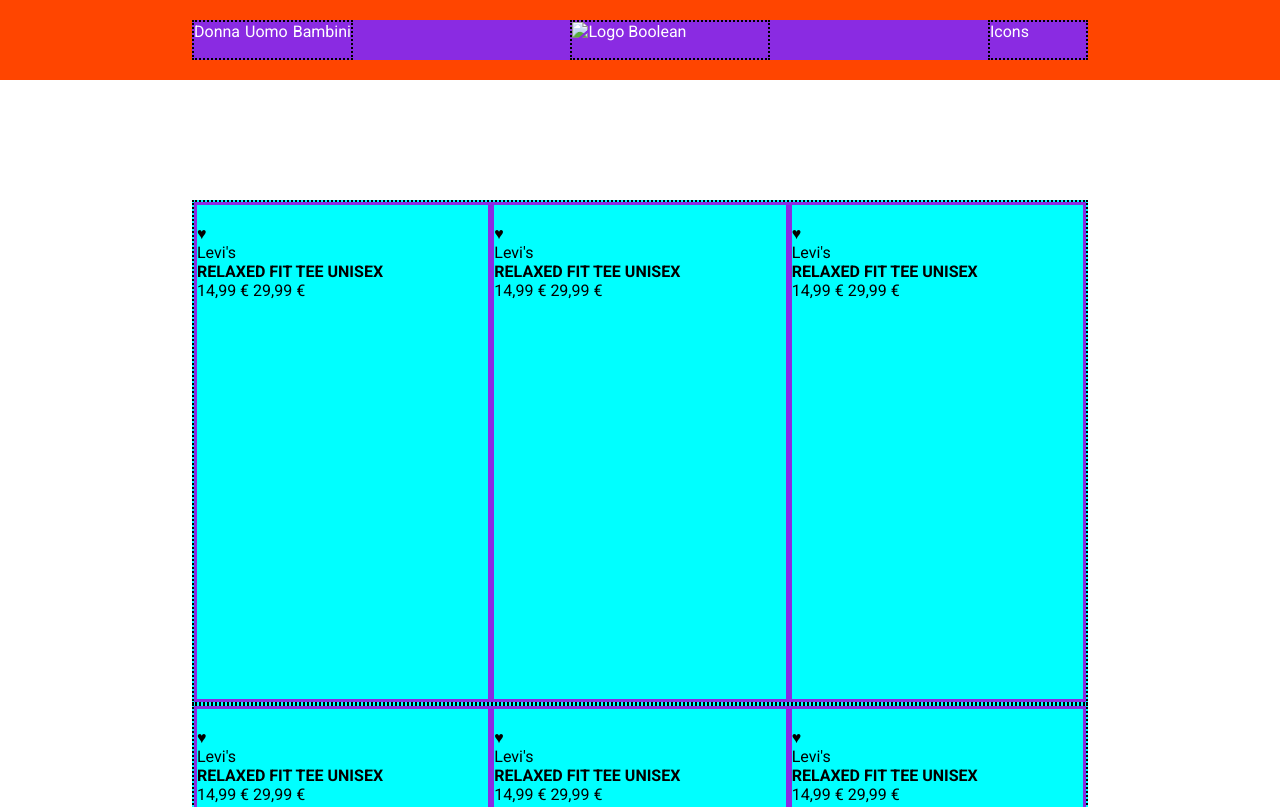
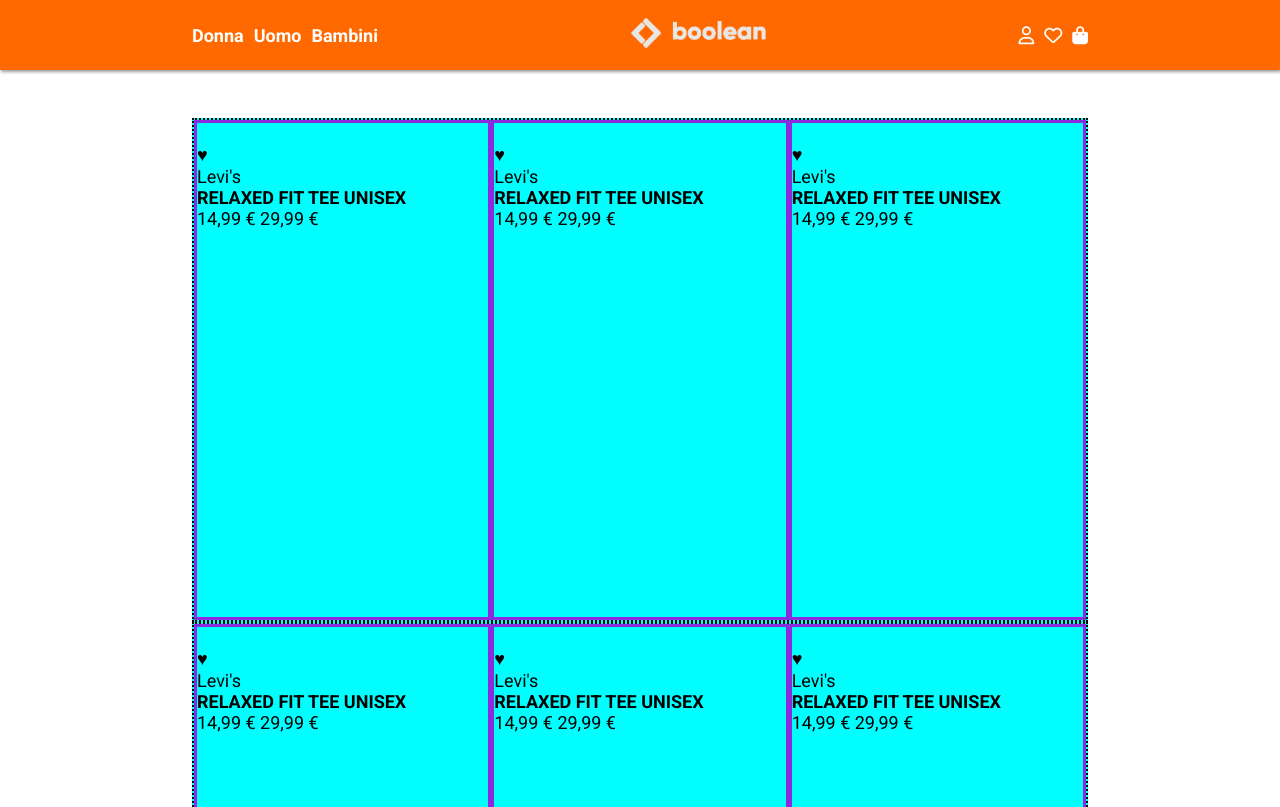
Before and after one commit to CarloSalaris/html-css-boolando, a plain HTML site: page index.html in a window 1280 px wide. Shown: the top 807 px of the page. Drawn offline with Linux system fonts and the light colour scheme.

Commit message:
Header position fixed + shadow

```diff
--- a/css/style.css
+++ b/css/style.css
@@ -10,6 +10,7 @@
 
 body {
     font-family: 'Roboto', sans-serif;
+    font-size: 18px;
 }
 
 a {
@@ -22,36 +23,48 @@ ul {
 }
 
 .centered {
-    padding: 20px 15%;
+    padding: 18px 15%;
 }
 
 /* INTESTAZIONE */
 
 /* add border-bottom shadow */
 header {
-    /* height: 100px; */
+    min-height: 70px;
     width: 100%;
     position: fixed;
     top: 0;
     left: 0;
-    background-color: orangered;
+    background-color: #ff6900;
     color: #ffffff;
+    box-shadow: 1px 2px 3px #9e9e9e;
 }
 
     nav {
         display: flex;
         justify-content: space-between;
+        align-items: center;
     }
 
         .categ {
+            font-weight: 700;
             display: flex;
-    gap: 5px;
+            gap: 10px;
+        }
+
+        img.boolean-logo {
+            height: 30px;
+        }
+
+        .icons {
+            display: flex;
+            gap: 10px;
         }
 
 /* MAIN */
 
 main {
-    margin: 180px 0 80px;
+    margin: 100px 0 60px;
 }
 
 .row {
@@ -76,8 +89,8 @@ footer {
 
 /* DEBUG */
 
-nav {
-    background-color: blueviolet;
+/* nav {
+        border: solid 3px blueviolet;
 }
 
     .categ {
@@ -85,15 +98,13 @@ nav {
     }
 
     .logo {
-        height: 40px;
-        width: 200px;
         border: dotted 2px black;
     }
 
     .icons {
         width: 100px;
         border: dotted 2px black;
-    }
+    } */
 
 .row {
     background-color: aqua;
--- a/index.html
+++ b/index.html
@@ -16,7 +16,7 @@
     <!-- Main CSS -->
     <link rel="stylesheet" href="css/style.css">
 
-    <title>Struttura</title>
+    <title>Boolando</title>
 </head>
 
 <body>
@@ -32,20 +32,26 @@
             <!-- Lista categorie -->
 
             <ul class="categ">
-                <li><a href="#"></a>Donna</li>
-                <li><a href="#"></a>Uomo</li>
-                <li><a href="#"></a>Bambini</li>
+                <li><a href="#">Donna</a></li>
+                <li><a href="#">Uomo</a></li>
+                <li><a href="#">Bambini</a></li>
             </ul>
 
             <!-- Logo -->
 
             <div class="logo">
-                <img src="" alt="Logo Boolean" >
+                <a href="#">
+                    <img class="boolean-logo" src="img/boolean-logo.png" alt="Logo Boolean" >
+                </a>
             </div>
 
             <!-- icone utente -->
 
-            <div class="icons">Icons</div>
+            <div class="icons">
+                <i class="fa-regular fa-user"></i>
+                <i class="fa-regular fa-heart"></i>
+                <i class="fa-solid fa-bag-shopping"></i>
+            </div>
 
         </nav>
 
@@ -191,7 +197,7 @@
             <!-- blocco info legali -->
 
             <div class="info">
-                <strong>Booleando s.r.l.</strong>
+                <strong>Boolando s.r.l.</strong>
                 <ul class="legal-info">
                     <li><a href="">Informazioni legali</a></li>
                     <li><a href="">Informazioni legali</a></li>
```
Lines whose indentation alone changed are shown as unchanged.
